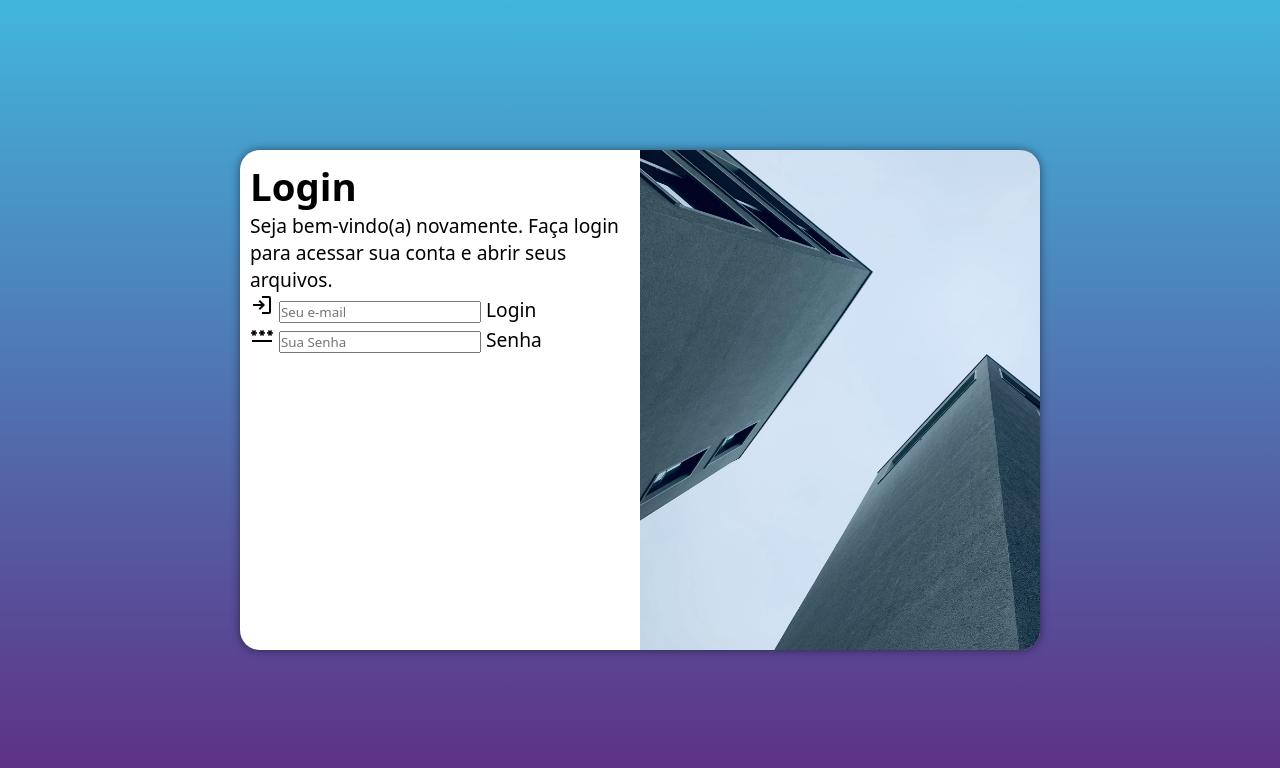
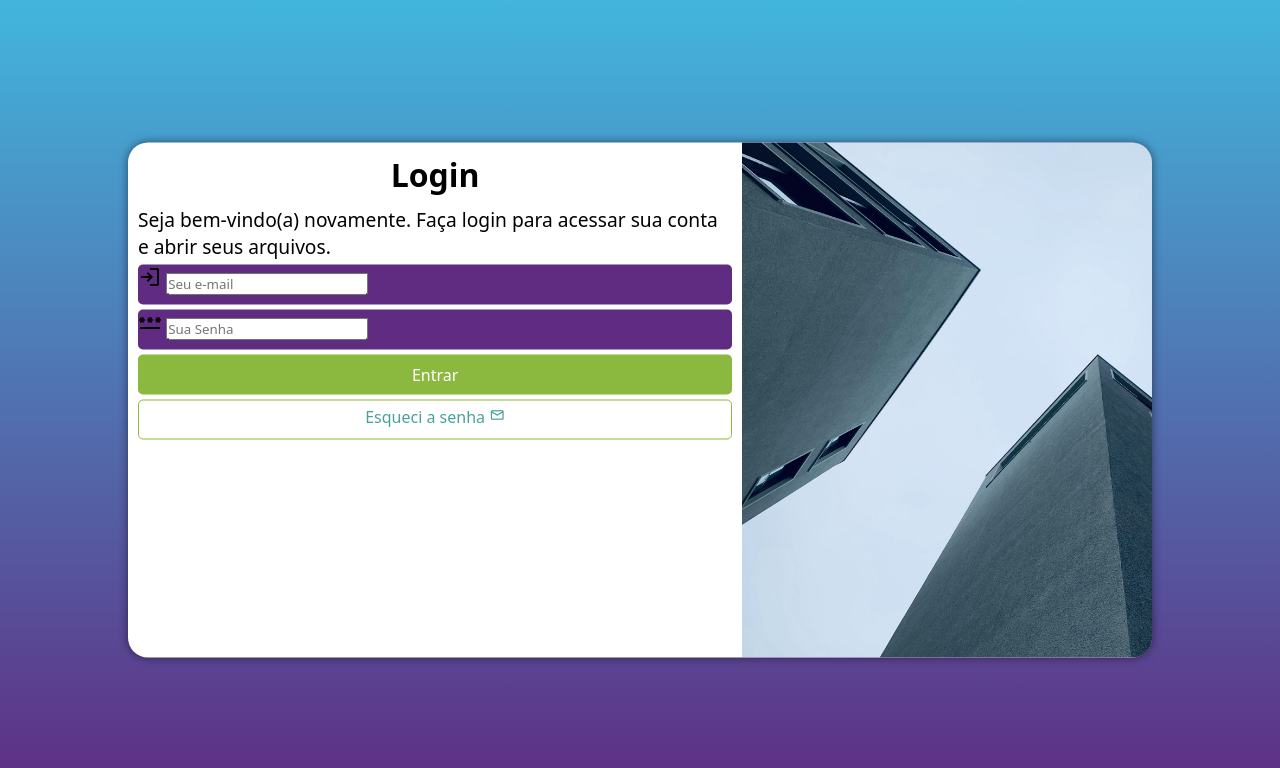
Before and after one commit to LepoFernandes/Projeto-Login, a plain HTML site: page index.html in a window 1280 px wide. Drawn offline with nearby package versions, Linux system fonts and the light colour scheme.

Commit message:
formatando o formulario

```diff
--- a/estilos/mediaquery.css
+++ b/estilos/mediaquery.css
@@ -29,25 +29,26 @@
     }
 
     section#login{
-        width: 800px;
+        width: 80vw;
     }
 
     section#login > div#imagem{
         float: right;
-        width: 50%;
+        width: 40%;
         height: 100%;
     }
 
-    section#formulario{
+    section#login > div#formulario{
         float: left;
-        width: 50%;
+        width: 60%;
+
     }
 
     div#formulario > h1{
         font-size: 2em;
     }
 
-    div#formulario{
+    div#formulario > p{
         font-size: 1.2em;
     }
 }
--- a/estilos/style.css
+++ b/estilos/style.css
@@ -33,7 +33,7 @@ main{
 section#login{
     background-color: white;
     width: 250px;
-    height: 500px;
+    height: 515px;
     border-radius: 20px;
     position: absolute;
     top: 50%;
@@ -59,7 +59,63 @@ section#login > div#formulario{
 
 }
 
+div#formulario > h1{
+    text-align: center;
+    margin-bottom: 10px;
+}
+
+div#formulario > p{
+    font-size: 0.8em;
+}
+
+form > div.campo{
+    background-color: #5f2c82;
+    width: 100%;
+    display: block;
+    height: 40px;
+    border-radius: 5px;
+    margin: 5px 0px;
+
+}
+
+div.campo > label{
+    display: none;
+}
+
 form > input[type=submit]{
     display: block;
     font-size: 1em;
-    width: 100%
+    width: 100%;
+    height: 40px;
+    color: white;
+    border: none;
+    border-radius: 5px;
+    background-color: #8bb83e;
+    cursor: pointer;
+
+}
+
+form > input[type=submit]:hover{
+    background-color: #49a09d;
+}
+
+form > a.botao{
+    display: block;
+    text-align: center;
+    font-size: 1em;
+    width: 100%;
+    height: 40px;
+    background-color: white;
+    border-radius: 5px;
+    border: 1px solid #8bb83e;
+    text-decoration: none;
+    color: #49a09d;
+    padding-top: 5px;
+    margin-top: 5px;
+}
+form > a.botao:hover{
+    background-color:#A7DD49 ;
+}
+form > a.botao > span{
+    font-size: 1em;
+}
```
